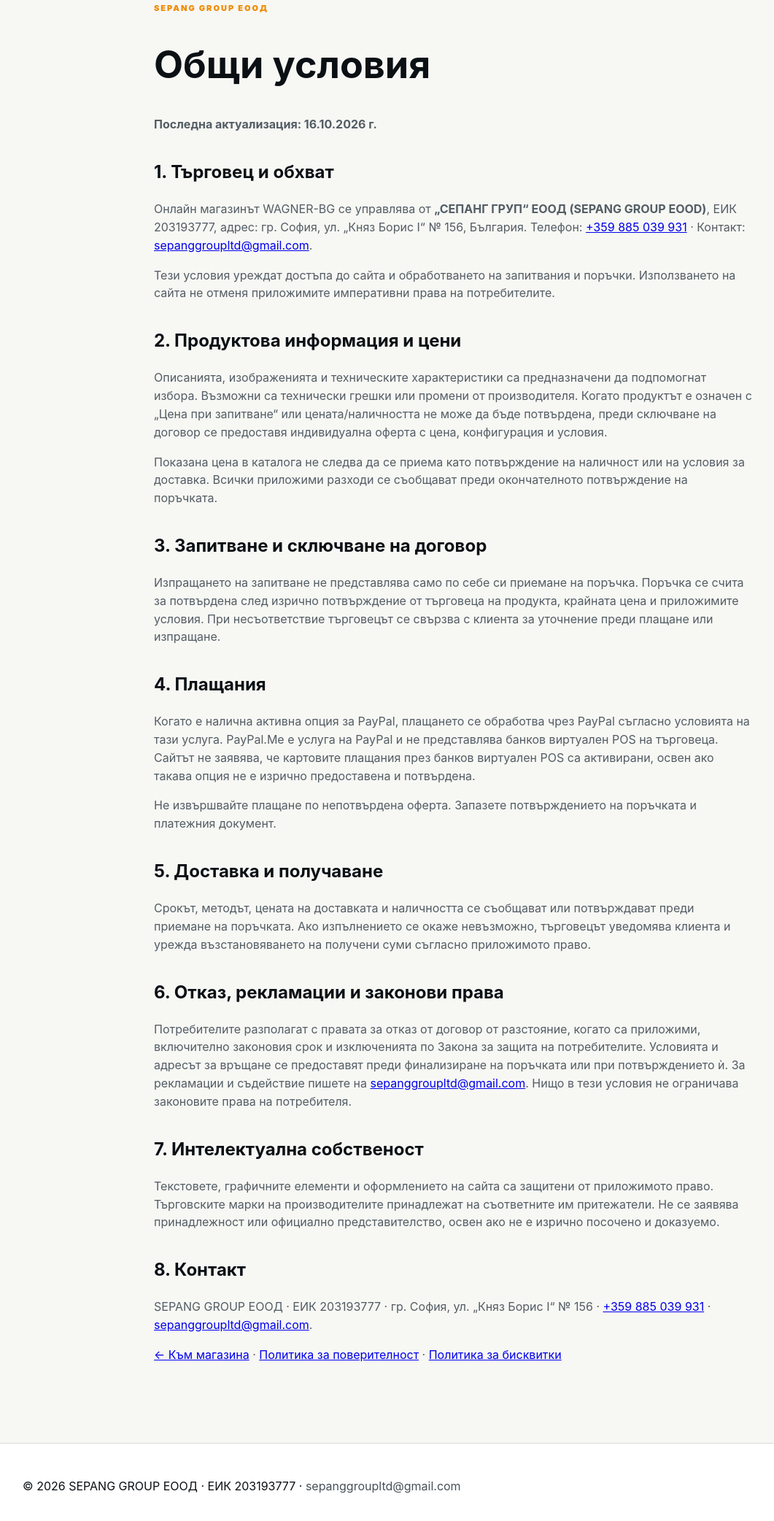
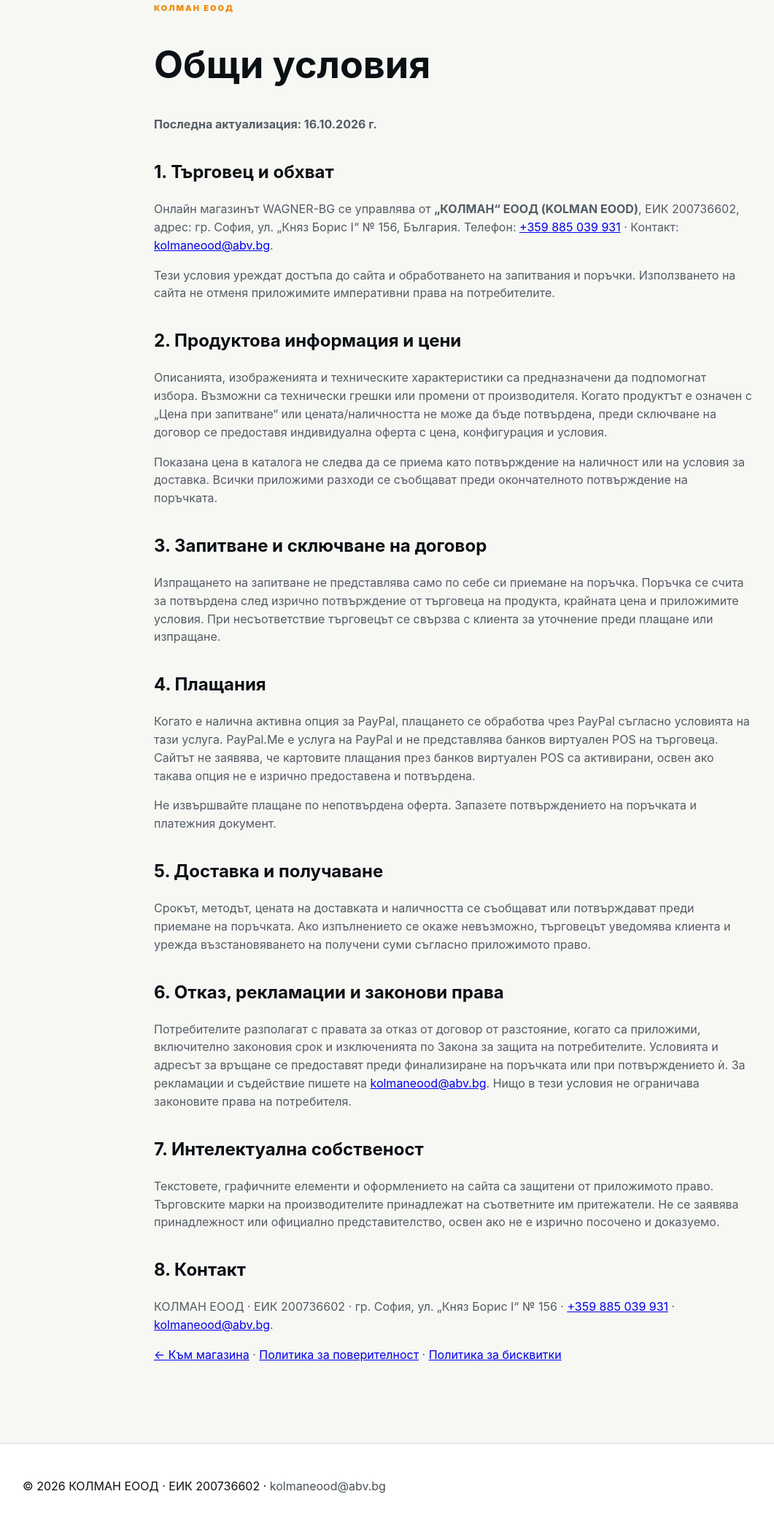
Before and after one commit to sepanggroup/wagner-bg-www, a website: page terms.html in a window 1280 px wide. Shown: the part 162-2246 px from the top of the page at 73% size, without its empty margins (19-1080 px from the left). Drawn offline with Linux system fonts and the light colour scheme.

Commit message:
Compliance: align terms with KOLMAN EOOD merchant details

```diff
--- a/terms.html
+++ b/terms.html
@@ -1,13 +1,13 @@
 <!doctype html>
 <html lang="bg"><head><meta charset="utf-8"><meta name="viewport" content="width=device-width,initial-scale=1"><title>Общи условия | WAGNER-BG</title><meta name="description" content="Общи условия за използване на онлайн магазина WAGNER-BG, поръчки, цени, плащания, доставка и отказ."><link rel="canonical" href="https://www.wagner-bg.shop/terms.html"><link rel="stylesheet" href="styles.css"><link rel="stylesheet" href="cart.css"></head>
-<body><header class="site-header"><div class="wrap nav"><a class="brand" href="index.html"><b class="brand-mark">W</b><span><strong>WAGNER-BG</strong><small>SEPANG GROUP ЕООД</small></span></a></div></header>
-<main class="section"><article class="wrap legal"><div class="eyebrow dark-text">SEPANG GROUP ЕООД</div><h1>Общи условия</h1><p><strong>Последна актуализация: 16.10.2026 г.</strong></p>
-<h2>1. Търговец и обхват</h2><p>Онлайн магазинът WAGNER-BG се управлява от <strong>„СЕПАНГ ГРУП“ ЕООД (SEPANG GROUP EOOD)</strong>, ЕИК 203193777, адрес: гр. София, ул. „Княз Борис I“ № 156, България. Телефон: <a href="tel:+359885039931">+359 885 039 931</a> · Контакт: <a href="mailto:sepanggroupltd@gmail.com">sepanggroupltd@gmail.com</a>.</p><p>Тези условия уреждат достъпа до сайта и обработването на запитвания и поръчки. Използването на сайта не отменя приложимите императивни права на потребителите.</p>
+<body><header class="site-header"><div class="wrap nav"><a class="brand" href="index.html"><b class="brand-mark">W</b><span><strong>WAGNER-BG</strong><small>КОЛМАН ЕООД</small></span></a></div></header>
+<main class="section"><article class="wrap legal"><div class="eyebrow dark-text">КОЛМАН ЕООД</div><h1>Общи условия</h1><p><strong>Последна актуализация: 16.10.2026 г.</strong></p>
+<h2>1. Търговец и обхват</h2><p>Онлайн магазинът WAGNER-BG се управлява от <strong>„КОЛМАН“ ЕООД (KOLMAN EOOD)</strong>, ЕИК 200736602, адрес: гр. София, ул. „Княз Борис I“ № 156, България. Телефон: <a href="tel:+359885039931">+359 885 039 931</a> · Контакт: <a href="mailto:kolmaneood@abv.bg">kolmaneood@abv.bg</a>.</p><p>Тези условия уреждат достъпа до сайта и обработването на запитвания и поръчки. Използването на сайта не отменя приложимите императивни права на потребителите.</p>
 <h2>2. Продуктова информация и цени</h2><p>Описанията, изображенията и техническите характеристики са предназначени да подпомогнат избора. Възможни са технически грешки или промени от производителя. Когато продуктът е означен с „Цена при запитване“ или цената/наличността не може да бъде потвърдена, преди сключване на договор се предоставя индивидуална оферта с цена, конфигурация и условия.</p><p>Показана цена в каталога не следва да се приема като потвърждение на наличност или на условия за доставка. Всички приложими разходи се съобщават преди окончателното потвърждение на поръчката.</p>
 <h2>3. Запитване и сключване на договор</h2><p>Изпращането на запитване не представлява само по себе си приемане на поръчка. Поръчка се счита за потвърдена след изрично потвърждение от търговеца на продукта, крайната цена и приложимите условия. При несъответствие търговецът се свързва с клиента за уточнение преди плащане или изпращане.</p>
 <h2>4. Плащания</h2><p>Когато е налична активна опция за PayPal, плащането се обработва чрез PayPal съгласно условията на тази услуга. PayPal.Me е услуга на PayPal и не представлява банков виртуален POS на търговеца. Сайтът не заявява, че картовите плащания през банков виртуален POS са активирани, освен ако такава опция не е изрично предоставена и потвърдена.</p><p>Не извършвайте плащане по непотвърдена оферта. Запазете потвърждението на поръчката и платежния документ.</p>
 <h2>5. Доставка и получаване</h2><p>Срокът, методът, цената на доставката и наличността се съобщават или потвърждават преди приемане на поръчката. Ако изпълнението се окаже невъзможно, търговецът уведомява клиента и урежда възстановяването на получени суми съгласно приложимото право.</p>
-<h2>6. Отказ, рекламации и законови права</h2><p>Потребителите разполагат с правата за отказ от договор от разстояние, когато са приложими, включително законовия срок и изключенията по Закона за защита на потребителите. Условията и адресът за връщане се предоставят преди финализиране на поръчката или при потвърждението ѝ. За рекламации и съдействие пишете на <a href="mailto:sepanggroupltd@gmail.com">sepanggroupltd@gmail.com</a>. Нищо в тези условия не ограничава законовите права на потребителя.</p>
+<h2>6. Отказ, рекламации и законови права</h2><p>Потребителите разполагат с правата за отказ от договор от разстояние, когато са приложими, включително законовия срок и изключенията по Закона за защита на потребителите. Условията и адресът за връщане се предоставят преди финализиране на поръчката или при потвърждението ѝ. За рекламации и съдействие пишете на <a href="mailto:kolmaneood@abv.bg">kolmaneood@abv.bg</a>. Нищо в тези условия не ограничава законовите права на потребителя.</p>
 <h2>7. Интелектуална собственост</h2><p>Текстовете, графичните елементи и оформлението на сайта са защитени от приложимото право. Търговските марки на производителите принадлежат на съответните им притежатели. Не се заявява принадлежност или официално представителство, освен ако не е изрично посочено и доказуемо.</p>
-<h2>8. Контакт</h2><p>SEPANG GROUP ЕООД · ЕИК 203193777 · гр. София, ул. „Княз Борис I“ № 156 · <a href="tel:+359885039931">+359 885 039 931</a> · <a href="mailto:sepanggroupltd@gmail.com">sepanggroupltd@gmail.com</a>.</p><p><a href="index.html">← Към магазина</a> · <a href="privacy.html">Политика за поверителност</a> · <a href="cookies.html">Политика за бисквитки</a></p></article></main>
-<footer class="footer"><div class="wrap">© 2026 SEPANG GROUP ЕООД · ЕИК 203193777 · <a href="mailto:sepanggroupltd@gmail.com">sepanggroupltd@gmail.com</a></div></footer></body></html>
+<h2>8. Контакт</h2><p>КОЛМАН ЕООД · ЕИК 200736602 · гр. София, ул. „Княз Борис I“ № 156 · <a href="tel:+359885039931">+359 885 039 931</a> · <a href="mailto:kolmaneood@abv.bg">kolmaneood@abv.bg</a>.</p><p><a href="index.html">← Към магазина</a> · <a href="privacy.html">Политика за поверителност</a> · <a href="cookies.html">Политика за бисквитки</a></p></article></main>
+<footer class="footer"><div class="wrap">© 2026 КОЛМАН ЕООД · ЕИК 200736602 · <a href="mailto:kolmaneood@abv.bg">kolmaneood@abv.bg</a></div></footer></body></html>
```
